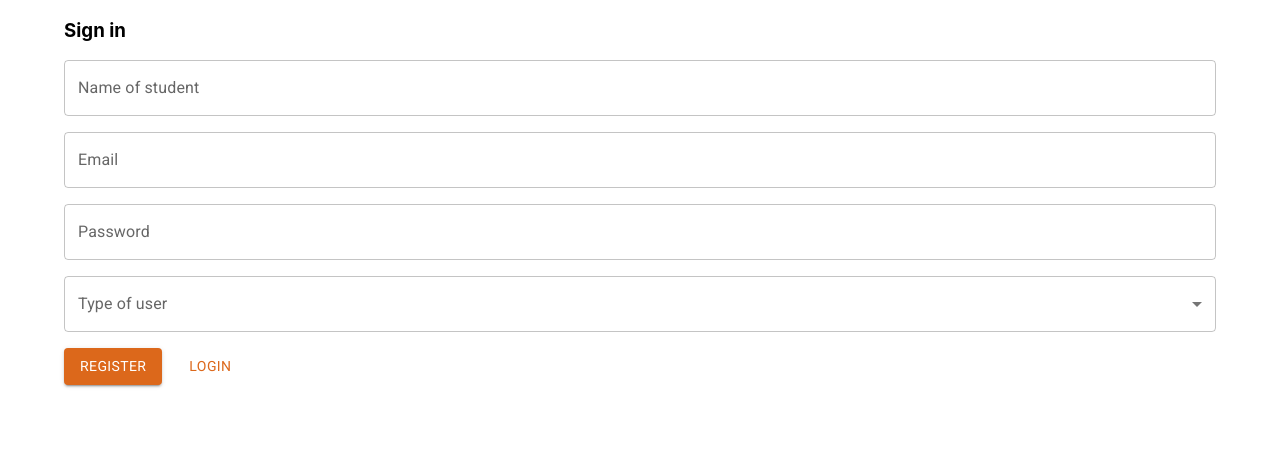
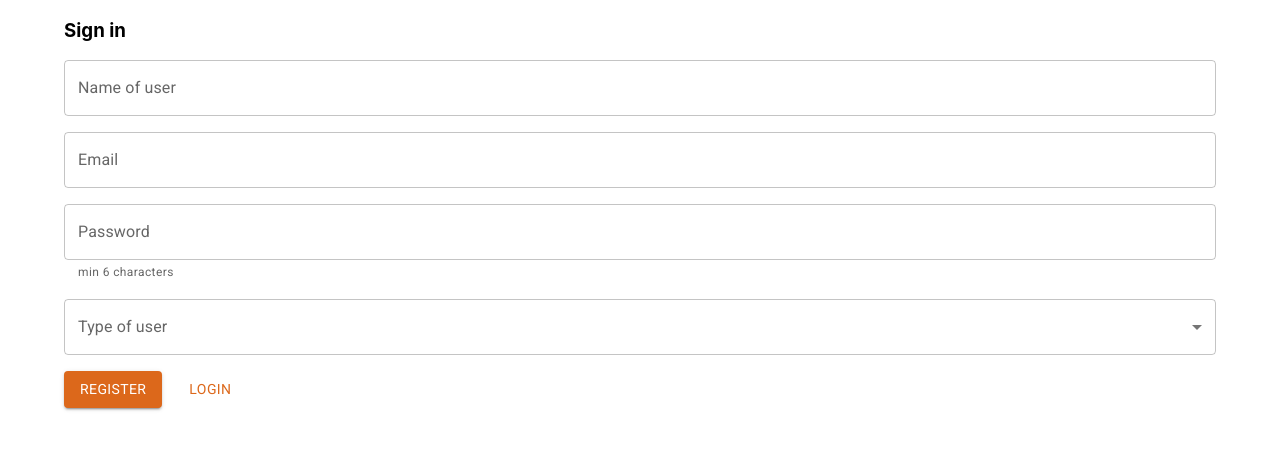
Before and after one commit to XcarlosX20/proyecto-pnfi-frontend, a React (Vite) app: page /sign-in in a window 1280 px wide. Shown: the top 450 px of the page. Built offline with nearby package versions, Linux system fonts and the light colour scheme.

Commit message:
ready to deploy

```diff
--- /dev/null
+++ b/src/Components/layout/BasicLayout.jsx
@@ -0,0 +1,16 @@
+import Footer from './Footer'
+import Header from './Header'
+
+const BasicLayout = ({ children }) => {
+  return (
+    <>
+      <Header />
+      <main>
+        {children}
+      </main>
+      <Footer />
+    </>
+  )
+}
+
+export default BasicLayout
--- /dev/null
+++ b/src/Components/layout/Footer.jsx
@@ -0,0 +1,15 @@
+import { Typography, Box } from '@mui/material'
+const Footer = () => {
+  return (
+    <footer>
+      <Box marginTop={2} padding={2} sx={{ backgroundColor: 'secondary.main', color: '#fff' }}>
+        <Typography textAlign='center'>
+          Made with &#9829;
+          by <a href='https://github.com/XcarlosX20/'>Carlos Sierra</a> and others for <a href='https://www.uptag.net/'>UPTAG</a>
+        </Typography>
+      </Box>
+    </footer>
+  )
+}
+
+export default Footer
--- a/src/Components/layout/Header.jsx
+++ b/src/Components/layout/Header.jsx
@@ -18,9 +18,8 @@ export default function Header () {
     logout()
     navigate('/login')
   }
-
   return (
-    <Box sx={{ flexGrow: 1 }}>
+    <>
       <AppBar position='static'>
         <Toolbar>
           <Grid container padding={1} direction={matches ? 'row' : 'column'}>
@@ -41,6 +40,7 @@ export default function Header () {
       <Box sx={{ display: 'inline-block', width: '100%' }}>
         {stateS.state.loading || stateQ.state.loading ? (<BarLoader />) : null}
       </Box>
-    </Box>
+    </>
+
   )
 }
--- a/src/Components/layout/views/subjects/subject.jsx
+++ b/src/Components/layout/views/subjects/subject.jsx
@@ -6,7 +6,7 @@ import authContext from '../../../../Context/Auth/AuthContext.jsx'
 import SubjectsContext from '../../../../Context/Subjects/SubjectsContext.jsx'
 import Qualifications from '../../../ui/modals/students/Qualifications.jsx'
 import NewCalification from '../../../ui/modals/teachers/NewQualification.jsx'
-import Header from '../../Header'
+import BasicLayout from '../../BasicLayout.jsx'
 const Subject = () => {
   const navigate = useNavigate()
   const { userType, user } = useContext(authContext)
@@ -34,7 +34,7 @@ const Subject = () => {
   if (!subject) return 'loading'
   return (
     <>
-      <Header />
+      <BasicLayout>
         <section>
           <Container sx={{ paddingTop: '1rem' }}>
             <article>
@@ -58,6 +58,7 @@ const Subject = () => {
             {userType === 'students' && <Qualifications userId={user._id} subject={subject._id} />}
           </Container>
         </section>
+      </BasicLayout>
     </>
   )
 }
--- a/src/Components/ui/modals/teachers/NewSubject.jsx
+++ b/src/Components/ui/modals/teachers/NewSubject.jsx
@@ -1,4 +1,4 @@
-import { useState, useRef, useContext } from 'react'
+import { useState, useContext } from 'react'
 import { useForm } from 'react-hook-form'
 import { Button, Container, Dialog, Stack, TextField, Typography } from '@mui/material'
 import authContext from '../../../../Context/Auth/AuthContext'
@@ -45,11 +45,13 @@ const ModalTeacher = () => {
               <TextField
                 label='Name of subject'
                 {...register('name', { required: true })}
+                placeholder='Maths'
                 error={errors.name}
                 helperText={errors.name && 'This field is required'}
               />
               <TextField
                 label='degree of instruction'
+                placeholder='4th semester'
                 {...register('grade')}
               />
               {state.loading && <Typography textAlign='center' marginBottom={1}>Loading...</Typography>}
--- a/src/Pages/Home.jsx
+++ b/src/Pages/Home.jsx
@@ -1,8 +1,8 @@
 import Teachers from '../Components/layout/views/Teachers,'
-import Header from '../Components/layout/Header'
 import Students from '../Components/layout/views/Students'
 import { useContext } from 'react'
 import authContext from '../Context/Auth/AuthContext'
+import BasicLayout from '../Components/layout/BasicLayout'
 const Home = () => {
   const { userType } = useContext(authContext)
   let user
@@ -15,8 +15,9 @@ const Home = () => {
   }
   return (
     <>
-      <Header />
-      {user}
+      <BasicLayout>
+        {user}
+      </BasicLayout>
     </>
   )
 }
--- a/src/Pages/Login.jsx
+++ b/src/Pages/Login.jsx
@@ -1,49 +1,41 @@
 import { Container, Stack, TextField, Button, Select, InputLabel, FormControl, MenuItem, Typography } from '@mui/material'
-import { useState, useContext, useEffect } from 'react'
+import { useContext, useEffect } from 'react'
 import { useNavigate, Link } from 'react-router-dom'
 import authContext from '../Context/Auth/AuthContext'
-import Swal from 'sweetalert2/dist/sweetalert2.all.js'
+import { useForm } from 'react-hook-form'
 const Login = () => {
+  const { register, handleSubmit, formState: { errors } } = useForm()
   const navigate = useNavigate()
   const { auth, login } = useContext(authContext)
-  const [value, setValue] = useState({})
-  const handleInputs = (e) => {
-    setValue({
-      ...value,
-      [e.target.name]: e.target.value
-    })
-  }
-  const handleSubmit = (e) => {
-    e.preventDefault()
-    const { email, password, userType } = value
-    if (email && password && userType) {
-      login(email, password, userType)
-    } else {
-      Swal.fire({ icon: 'error', title: 'Please fill all the fields' })
-    }
-  }
   useEffect(() => {
     if (auth) {
       navigate('/home', { replace: true })
     }
   }, [auth, navigate])
+  const onSubmit = (data) => {
+    const { email, password, userType } = data
+    login(email, password, userType)
+  }
   return (
     <>
       <Container>
         <h3>Log in</h3>
-        <form onSubmit={handleSubmit}>
+        <form onSubmit={handleSubmit(onSubmit)}>
           <Stack direction='column' spacing={2}>
-            <TextField type='email' onChange={handleInputs} placeholder='example@mail.com' name='email' />
-            <TextField type='password' onChange={handleInputs} placeholder='******' name='password' />
+            <TextField type='email' {...register('email', { required: true })} placeholder='example@mail.com' name='email' error={errors.email} />
+            <TextField
+              type='password' {...register('password', { required: true, minLength: 6 })} placeholder='******'
+              helperText={errors.password && 'min 6 characters'} error={errors.password}
+            />
             <FormControl fullWidth>
               <InputLabel id='demo-simple-select-label'>Type of user</InputLabel>
               <Select
                 labelId='demo-simple-select-label'
                 id='demo-simple-select'
                 name='userType'
-                value={value.userType}
                 label='Type of user'
-                onChange={handleInputs}
+                {...register('userType', { required: true })}
+                error={errors.userType}
               >
                 <MenuItem value='students'>Students</MenuItem>
                 <MenuItem value='teachers'>Teachers</MenuItem>
--- a/src/Pages/SignIn.jsx
+++ b/src/Pages/SignIn.jsx
@@ -3,24 +3,13 @@ import { Button, Container, FormControl, InputLabel, MenuItem, Select, Stack, Te
 import { useNavigate, Link } from 'react-router-dom'
 import authContext from '../Context/Auth/AuthContext.jsx'
 import Swal from 'sweetalert2/dist/sweetalert2.all.js'
+import { useForm } from 'react-hook-form'
 const SignIn = () => {
   const navigate = useNavigate()
   const { auth, registerUser } = useContext(authContext)
-  const [value, setValue] = useState({})
-  const handleInputs = (e) => {
-    setValue({
-      ...value,
-      [e.target.name]: e.target.value
-    })
-  }
-  const handleSubmit = (e) => {
-    e.preventDefault()
-    const { email, password, userType } = value
-    if (email && password && userType) {
-      registerUser(value)
-    } else {
-      Swal.fire({ icon: 'error', title: 'Please fill all the fields' })
-    }
+  const { register, handleSubmit, formState: { errors } } = useForm()
+  const onSubmit = (data) => {
+    registerUser(data)
   }
   useEffect(() => {
     if (auth) {
@@ -31,21 +20,37 @@ const SignIn = () => {
     <>
       <Container>
         <h3>Sign in</h3>
-        <form onSubmit={handleSubmit}>
+        <form onSubmit={handleSubmit(onSubmit)}>
           <Stack direction='column' spacing={2}>
-            <TextField onChange={handleInputs} label='Name of student' name='name' />
-            <TextField type='email' onChange={handleInputs} label='Email' placeholder='example@email.com' name='email' />
-            <TextField type='password' onChange={handleInputs} label='Password' placeholder='******' name='password' />
+            <TextField
+              label='Name of user'
+              {...register('name', { required: true })}
+              error={errors.name}
+            />
+            <TextField
+              type='email' label='Email' placeholder='example@email.com'
+              {...register('email', { required: true })}
+              error={errors.email}
+            />
+            <TextField
+              type='password'
+              label='Password'
+              placeholder='******'
+              helperText='min 6 characters'
+              {...register('password', { required: true, minLength: 6 })}
+              error={errors.password}
+            />
             <FormControl fullWidth>
               <InputLabel id='demo-simple-select-label'>Type of user</InputLabel>
               <Select
                 labelId='demo-simple-select-label'
                 id='demo-simple-select'
                 name='userType'
-                value={value.userType}
                 label='Type of user'
-                onChange={handleInputs}
+                {...register('userType', { required: true })}
+                error={errors.userType}
               >
+
                 <MenuItem value='students'>Students</MenuItem>
                 <MenuItem value='teachers'>Teachers</MenuItem>
               </Select>
--- a/src/index.css
+++ b/src/index.css
@@ -6,6 +6,11 @@ body {
     sans-serif;
   -webkit-font-smoothing: antialiased;
   -moz-osx-font-smoothing: grayscale;
+}
+#root{
+  display: flex;
+  flex-direction: column;
+  min-height: 100vh;
 }
 a {
   text-decoration: none;
@@ -22,6 +27,9 @@ table td, th {
   background-color: orange;
   float: left;
   height: 0.2rem;
+}
+footer{
+   margin-top: auto;
 }
 @keyframes bar-loading {
     0%{
```
Also changed, not shown: src/App.css (added). Lines whose indentation alone changed are shown as unchanged.
